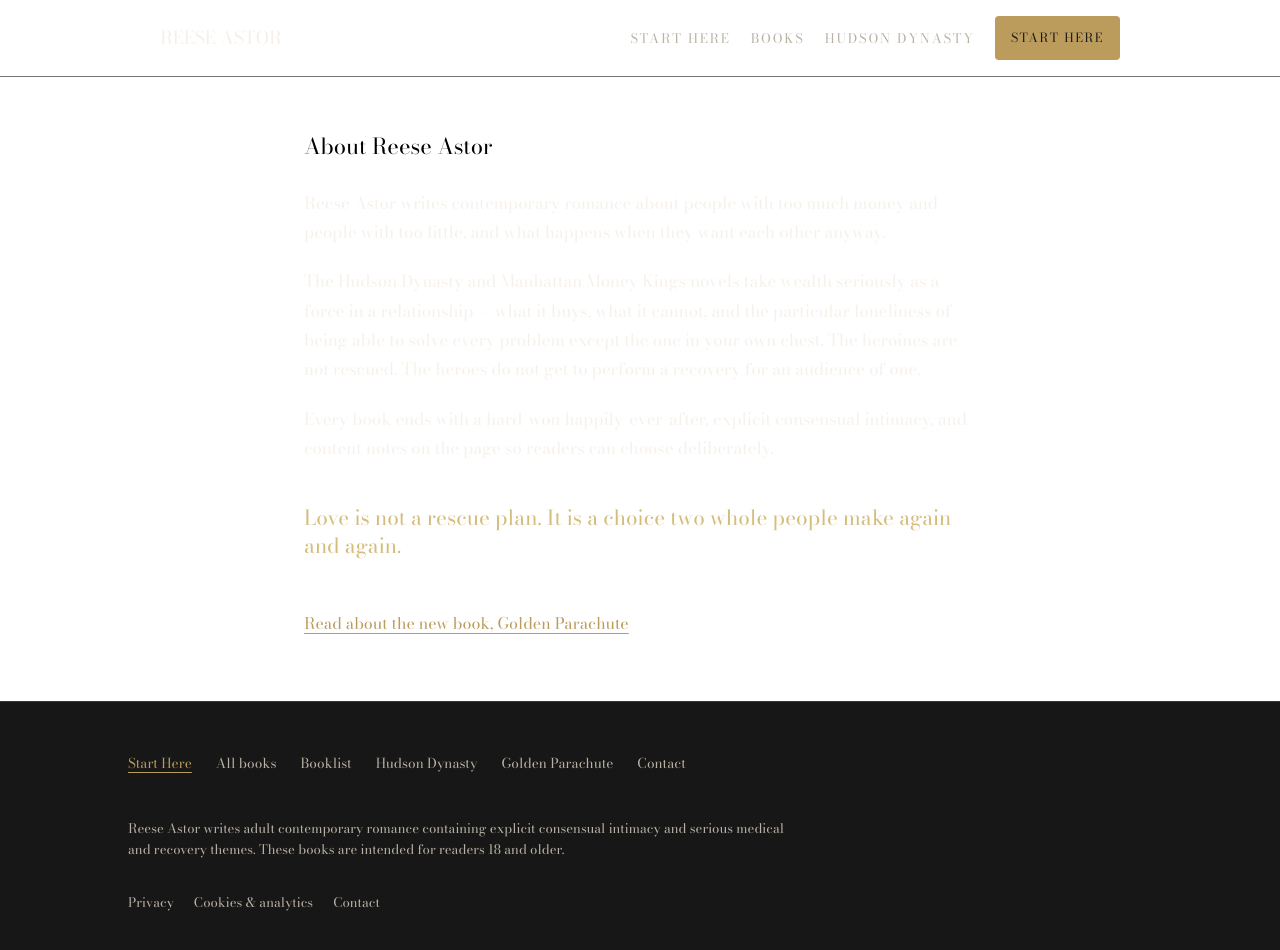
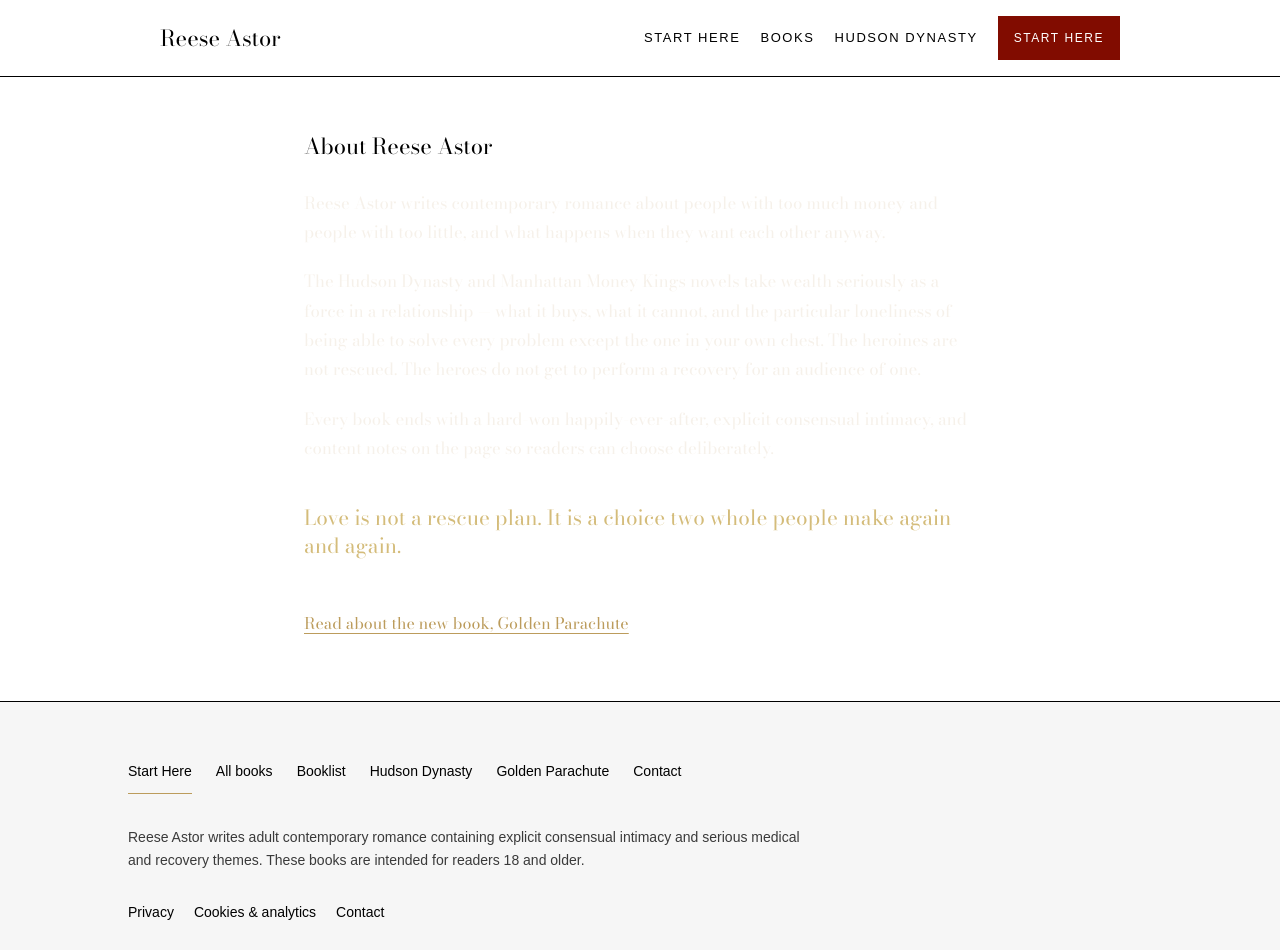
Before and after one commit to ReeseAstor/design, a Next.js app: page /about in a window 1280 px wide. Shown: the top 950 px of the page. Built offline with nearby package versions, Linux system fonts and the light colour scheme; no server answers.

Commit message:
style(catalog): publisher chrome and fire-brick free-book control

```diff
--- a/components/site/FreeBookMagnet.tsx
+++ b/components/site/FreeBookMagnet.tsx
@@ -15,8 +15,8 @@ interface FreeBookMagnetProps {
 }
 
 /**
- * Sitewide free-book magnet. Header/footer use a compact Start Here path;
- * hero/inline can deep-link straight to BookFunnel.
+ * Sitewide free-book magnet.
+ * The filled fire-brick control is the one borrowed CTA. Footer stays a ghost link.
  */
 export function FreeBookMagnet({
   variant = 'inline',
@@ -27,14 +27,15 @@ export function FreeBookMagnet({
   const external = directClaim;
   const label = directClaim || variant === 'hero' ? MAGNET_CTA_LABEL : MAGNET_START_HERE_LABEL;
 
+  const filled =
+    'tap-target inline-flex items-center justify-center rounded-none bg-brick px-7 py-3.5 font-sans text-[0.875rem] font-normal text-canvas transition-opacity duration-150 hover:opacity-90 motion-reduce:transition-none';
+  const filledCompact =
+    'tap-target inline-flex items-center justify-center rounded-none bg-brick px-3 py-2 font-sans text-[0.75rem] font-normal text-canvas transition-opacity duration-150 hover:opacity-90 sm:px-4';
+  const ghost =
+    'tap-target inline-flex items-center border-b border-gold bg-transparent font-sans text-[0.875rem] text-ink no-underline hover:border-ink';
+
   const base =
-    variant === 'header'
-      ? 'tap-target inline-flex items-center rounded-sm bg-gold px-3 py-2 text-[0.72rem] font-semibold uppercase tracking-[0.12em] text-charcoal transition-colors duration-150 hover:bg-gold-bright sm:px-4 sm:text-[0.78rem]'
-      : variant === 'footer'
-        ? 'tap-target inline-flex items-center text-gold underline underline-offset-4 hover:text-gold-bright'
-        : variant === 'hero'
-          ? 'tap-target inline-flex items-center justify-center rounded-sm bg-gold px-7 py-4 text-[0.95rem] font-semibold uppercase tracking-[0.14em] text-charcoal transition-colors duration-150 hover:bg-gold-bright motion-reduce:transition-none'
-          : 'tap-target inline-flex items-center justify-center rounded-sm bg-gold px-6 py-3.5 text-[0.9rem] font-semibold uppercase tracking-[0.14em] text-charcoal transition-colors duration-150 hover:bg-gold-bright';
+    variant === 'header' ? filledCompact : variant === 'footer' ? ghost : variant === 'hero' ? filled : filled;
 
   if (external) {
     return (
--- a/components/site/SiteFooter.tsx
+++ b/components/site/SiteFooter.tsx
@@ -2,6 +2,9 @@ import Link from 'next/link';
 import { FreeBookMagnet } from '@/components/site/FreeBookMagnet';
 
 const YEAR = new Date().getFullYear();
+
+const linkClass =
+  'tap-target inline-flex items-center border-b border-transparent text-ink hover:border-gold';
 
 /**
  * The footer sits below every CTA, so its links cost nothing in the funnel. On
@@ -9,45 +12,36 @@ const YEAR = new Date().getFullYear();
  */
 export function SiteFooter({ minimal = false }: { minimal?: boolean }) {
   return (
-    <footer className="border-t border-line bg-charcoal px-5 py-10 sm:px-8">
+    <footer className="border-t border-ink bg-paper px-5 py-12 sm:px-8">
       <div className="mx-auto max-w-5xl">
         {!minimal ? (
           <nav aria-label="Footer" className="mb-8">
-            <ul className="flex flex-wrap gap-x-6 gap-y-3 text-[0.85rem] text-ink-muted">
+            <ul className="flex flex-wrap gap-x-6 gap-y-3 font-sans text-[0.875rem] text-ink">
               <li>
                 <FreeBookMagnet variant="footer" />
               </li>
               <li>
-                <Link href="/books" className="tap-target inline-flex items-center hover:text-gold">
+                <Link href="/books" className={linkClass}>
                   All books
                 </Link>
               </li>
               <li>
-                <Link
-                  href="/booklist"
-                  className="tap-target inline-flex items-center hover:text-gold"
-                >
+                <Link href="/booklist" className={linkClass}>
                   Booklist
                 </Link>
               </li>
               <li>
-                <Link
-                  href="/hudson-dynasty"
-                  className="tap-target inline-flex items-center hover:text-gold"
-                >
+                <Link href="/hudson-dynasty" className={linkClass}>
                   Hudson Dynasty
                 </Link>
               </li>
               <li>
-                <Link
-                  href="/golden-parachute"
-                  className="tap-target inline-flex items-center hover:text-gold"
-                >
+                <Link href="/golden-parachute" className={linkClass}>
                   Golden Parachute
                 </Link>
               </li>
               <li>
-                <Link href="/contact" className="tap-target inline-flex items-center hover:text-gold">
+                <Link href="/contact" className={linkClass}>
                   Contact
                 </Link>
               </li>
@@ -55,30 +49,30 @@ export function SiteFooter({ minimal = false }: { minimal?: boolean }) {
           </nav>
         ) : null}
 
-        <p className="max-w-2xl text-[0.82rem] leading-relaxed text-ink-muted">
+        <p className="max-w-2xl font-sans text-[0.875rem] leading-relaxed text-quiet">
           Reese Astor writes adult contemporary romance containing explicit consensual intimacy and
           serious medical and recovery themes. These books are intended for readers 18 and older.
         </p>
 
-        <ul className="mt-5 flex flex-wrap gap-x-5 gap-y-2 text-[0.82rem] text-ink-muted">
+        <ul className="mt-5 flex flex-wrap gap-x-5 gap-y-2 font-sans text-[0.875rem]">
           <li>
-            <Link href="/privacy" className="tap-target inline-flex items-center hover:text-gold">
+            <Link href="/privacy" className={linkClass}>
               Privacy
             </Link>
           </li>
           <li>
-            <Link href="/cookies" className="tap-target inline-flex items-center hover:text-gold">
+            <Link href="/cookies" className={linkClass}>
               Cookies &amp; analytics
             </Link>
           </li>
           <li>
-            <Link href="/contact" className="tap-target inline-flex items-center hover:text-gold">
+            <Link href="/contact" className={linkClass}>
               Contact
             </Link>
           </li>
         </ul>
 
-        <p className="mt-6 text-[0.78rem] leading-relaxed text-ink-muted/80">
+        <p className="mt-6 font-sans text-[0.75rem] leading-relaxed text-quiet">
           © {YEAR} Reese Astor. All rights reserved. Amazon, Kindle and Kindle Unlimited are
           trademarks of Amazon.com, Inc. or its affiliates. This site is not endorsed by or
           affiliated with Amazon.
--- a/components/site/SiteHeader.tsx
+++ b/components/site/SiteHeader.tsx
@@ -1,35 +1,35 @@
 import Link from 'next/link';
 import { FreeBookMagnet } from '@/components/site/FreeBookMagnet';
 
-/** Organic pages get a minimal header — wordmark, destinations, and the free-book magnet. */
+/** Organic pages: a quiet publisher bar. The brick control is the free book only. */
 export function SiteHeader() {
   return (
-    <header className="border-b border-line/70">
+    <header className="border-b border-ink bg-canvas">
       <nav
         aria-label="Primary"
         className="mx-auto flex max-w-5xl items-center justify-between gap-3 px-5 py-4 sm:gap-4 sm:px-8"
       >
         <Link
           href="/"
-          className="tap-target inline-flex items-center font-display text-lg tracking-[0.16em] text-ivory uppercase"
+          className="tap-target inline-flex items-center font-display text-[1.375rem] leading-none text-ink"
         >
           Reese Astor
         </Link>
-        <ul className="flex items-center gap-2 text-[0.78rem] uppercase tracking-[0.1em] text-ink-muted sm:gap-5 sm:text-[0.82rem] sm:tracking-[0.14em]">
+        <ul className="flex items-center gap-3 font-sans text-[0.75rem] uppercase tracking-[0.12em] text-ink sm:gap-5 sm:text-[0.8125rem]">
           <li className="hidden sm:list-item">
-            <Link href="/start-here" className="tap-target inline-flex items-center hover:text-gold">
+            <Link href="/start-here" className="tap-target inline-flex items-center hover:border-b hover:border-gold">
               Start Here
             </Link>
           </li>
           <li>
-            <Link href="/books" className="tap-target inline-flex items-center hover:text-gold">
+            <Link href="/books" className="tap-target inline-flex items-center hover:border-b hover:border-gold">
               Books
             </Link>
           </li>
           <li className="hidden md:list-item">
             <Link
               href="/hudson-dynasty"
-              className="tap-target inline-flex items-center hover:text-gold"
+              className="tap-target inline-flex items-center hover:border-b hover:border-gold"
             >
               <span className="sm:hidden">Series</span>
               <span className="hidden sm:inline">Hudson Dynasty</span>
@@ -52,11 +52,9 @@ export function MinimalHeader() {
   return (
     <header
       data-testid="minimal-header"
-      className="border-b border-line/50 px-5 py-3.5 text-center sm:px-8"
+      className="border-b border-ink bg-canvas px-5 py-3.5 text-center sm:px-8"
     >
-      <p className="font-display text-[0.95rem] uppercase tracking-[0.3em] text-ink-muted">
-        Reese Astor
-      </p>
+      <p className="font-display text-[1.125rem] text-ink">Reese Astor</p>
     </header>
   );
 }
```
